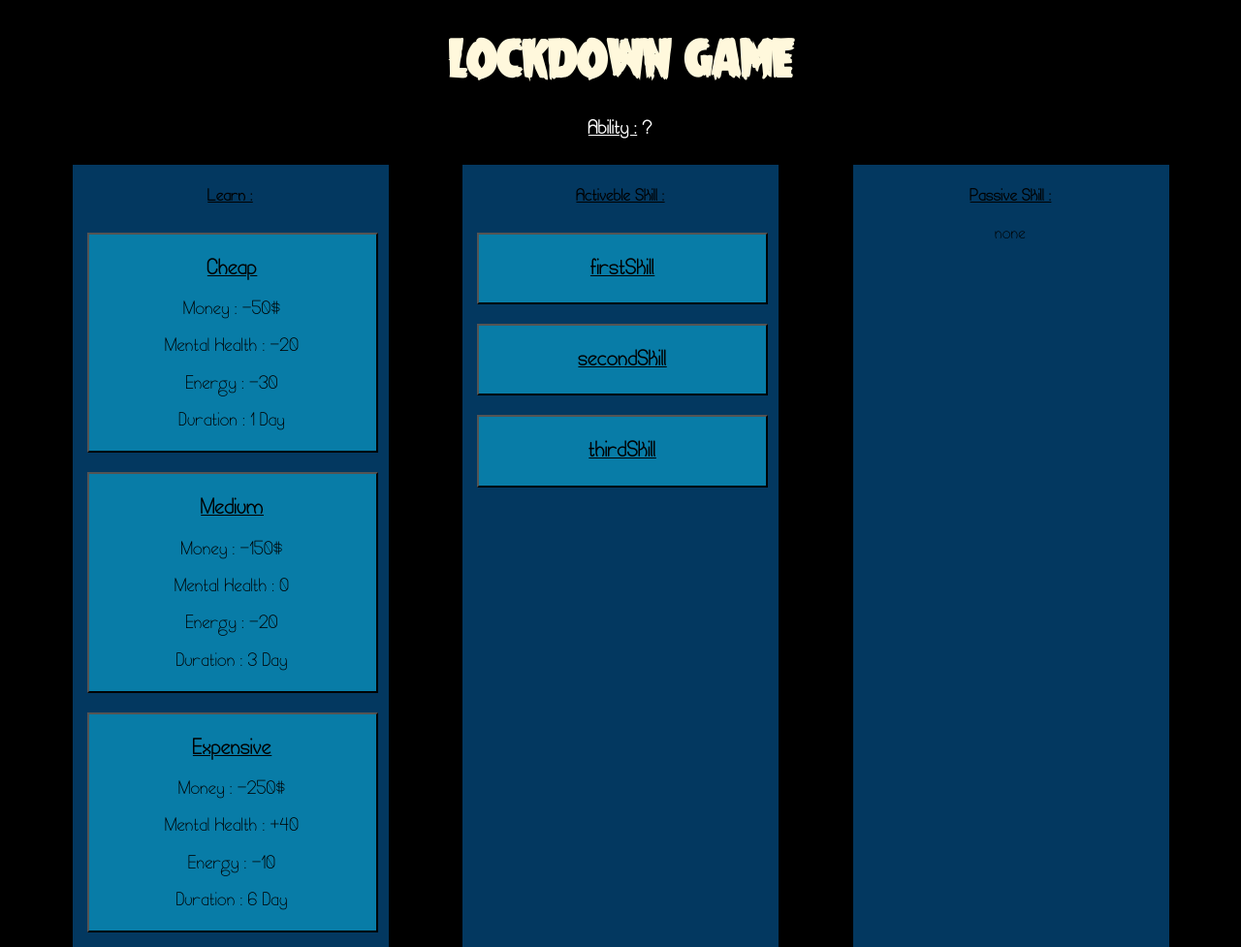
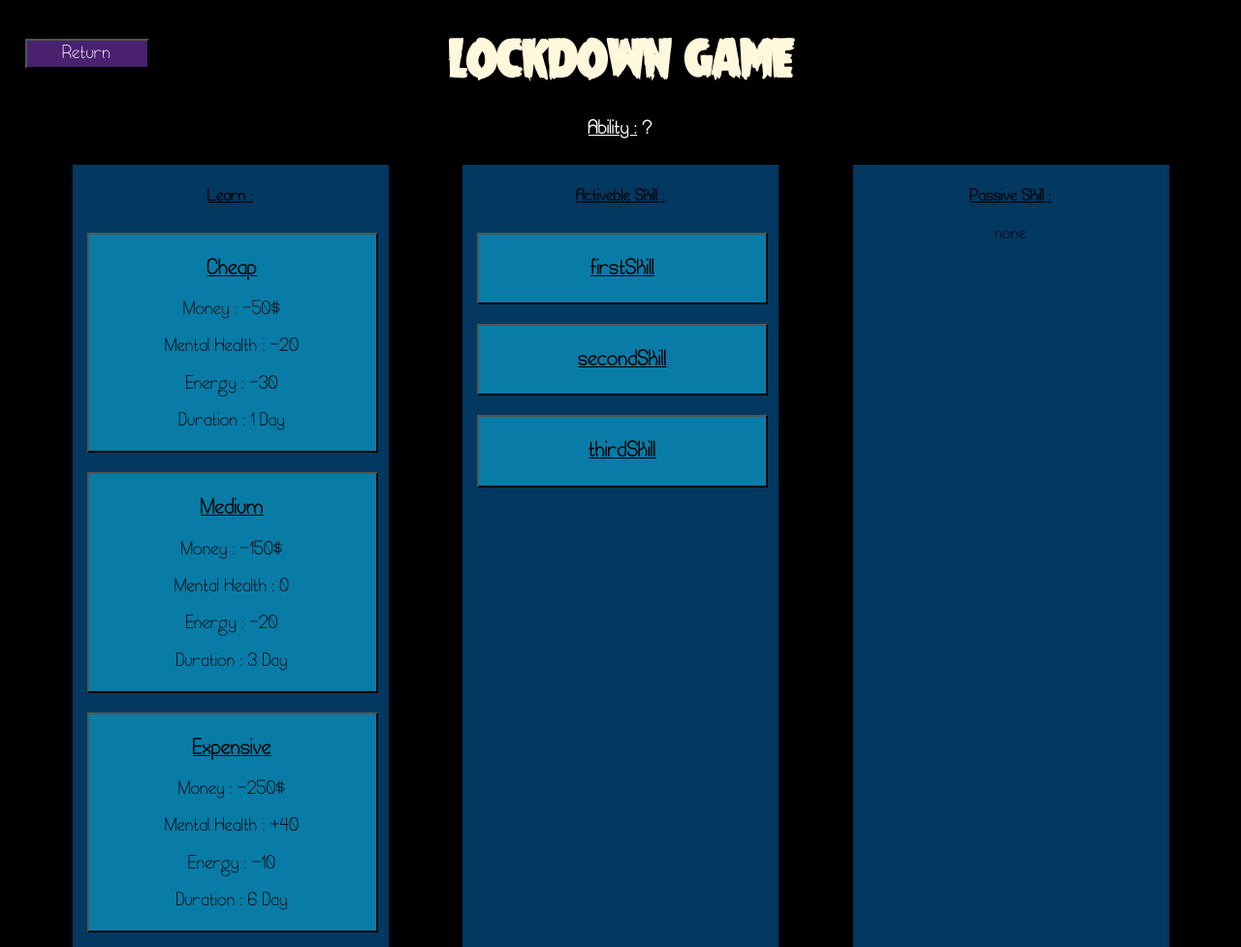
Before and after one commit to 40512295/lockdown-game, a plain HTML site: page abilityView.html in a window 1280 px wide. Shown: the whole page at 97% size. Drawn offline with Linux system fonts and the light colour scheme.

Commit message:
Return button

```diff
--- a/abilityView.html
+++ b/abilityView.html
@@ -9,6 +9,7 @@
     <body onload="loadDataBeginning()">
         <h1 class="title" id="pageTitle">LOCKDOWN GAME</h1>
         <h3 class="nameOfAbilityCss" id="nameOfAbility"><u>Ability :</u> ? </h3>
+        <button class="returnButtonCss" onclick="location.href ='mainView.html'">Return</button>
         <div class="centerCss">
             <div class="learnCss">
                 <h4><u>Learn :</u></h4>
--- a/abilityViewCss.css
+++ b/abilityViewCss.css
@@ -89,7 +89,19 @@ button{
 .nameOfAbilityCss{
     color: white;
 }
-
+.returnButtonCss{
+    position: absolute;
+    top: 5%;
+    left: 2%;
+    width: 10%;
+    font-family:TextBody;
+    color: white;
+    background-color: #492170;
+    min-width: 72px;
+}
+.returnButtonCss:hover{
+    background-color: #634a7c;
+}
 
 .passiveCss{
     order: 3;
--- a/mainViewCss.css
+++ b/mainViewCss.css
@@ -77,7 +77,6 @@ button{
     flex-wrap: nowrap;
     justify-content: space-evenly;
     align-items: center;
-    border: 1px solid white;
 }
 .pourcent1Css{
     order: 1;
```
Also changed, not shown: index.html (+1 -0 lines), abilityViewJS.js (line endings or trailing spaces), beginningViewJS.js (line endings or trailing spaces), dayRecapViewJS.js (line endings or trailing spaces), image/fullscreen.png (added), mainViewJS.js (line endings or trailing spaces), 2 other files.
